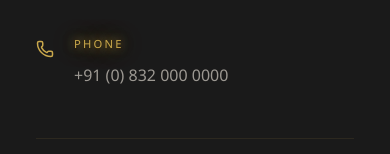
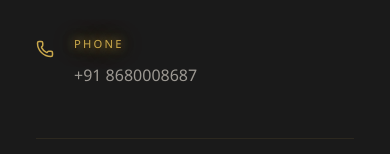
Before and after one commit to magsonfernandes/ghd_hotels_website, a React (Vite) app in the folder src/frontend/: page /contact in a window 390 px wide. Shown: the part 485-639 px from the top of the page. Built offline with nearby package versions, Linux system fonts and the light colour scheme.

Commit message:
Update ContactPage.tsx
phone number changed display

```diff
--- a/src/frontend/src/pages/ContactPage.tsx
+++ b/src/frontend/src/pages/ContactPage.tsx
@@ -152,7 +152,7 @@ export function ContactPage() {
                         fontWeight: 300,
                       }}
                     >
-                      +91 (0) 832 000 0000
+                      +91 8680008687
                     </a>
                   </div>
                 </div>
```
